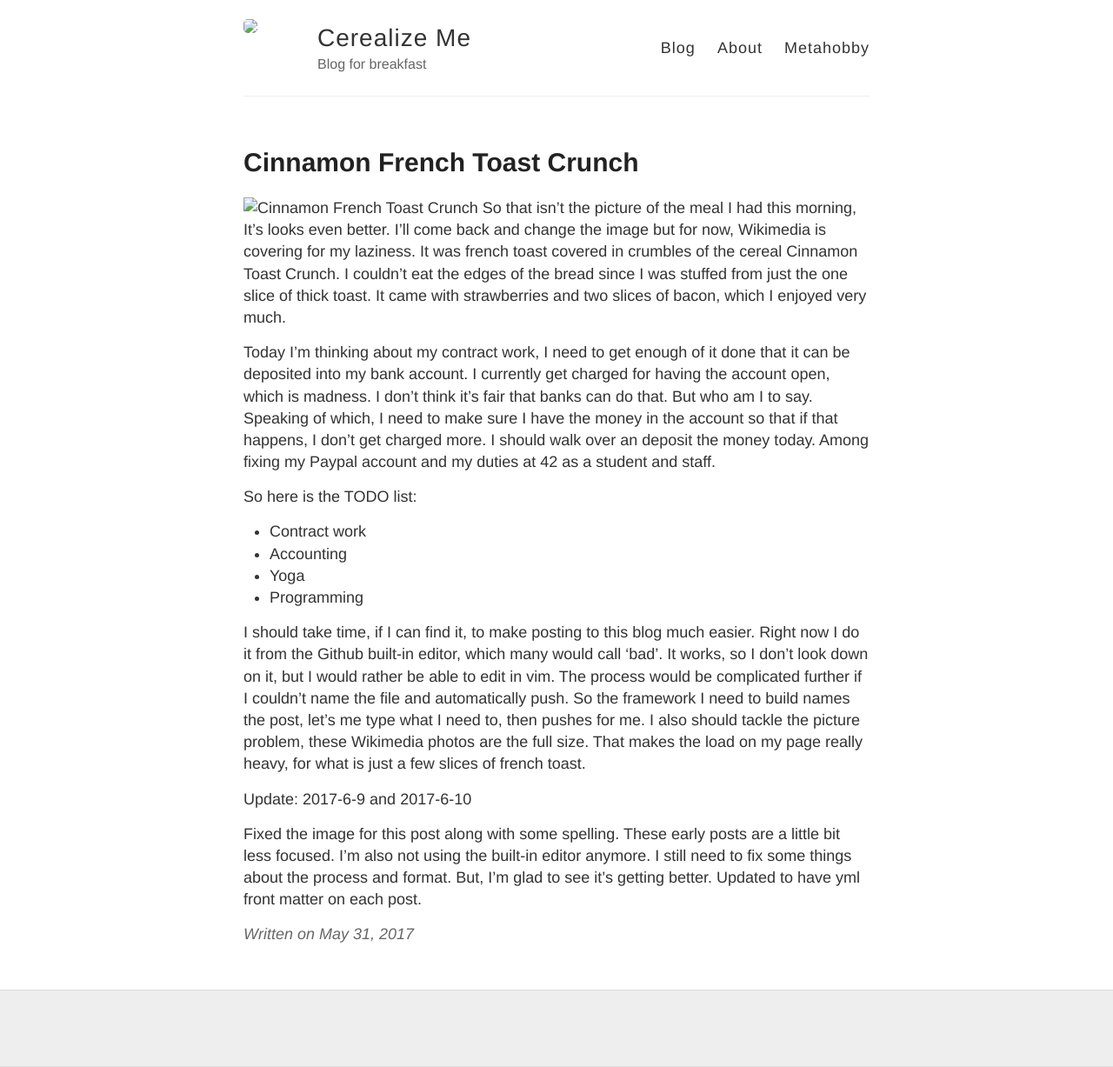
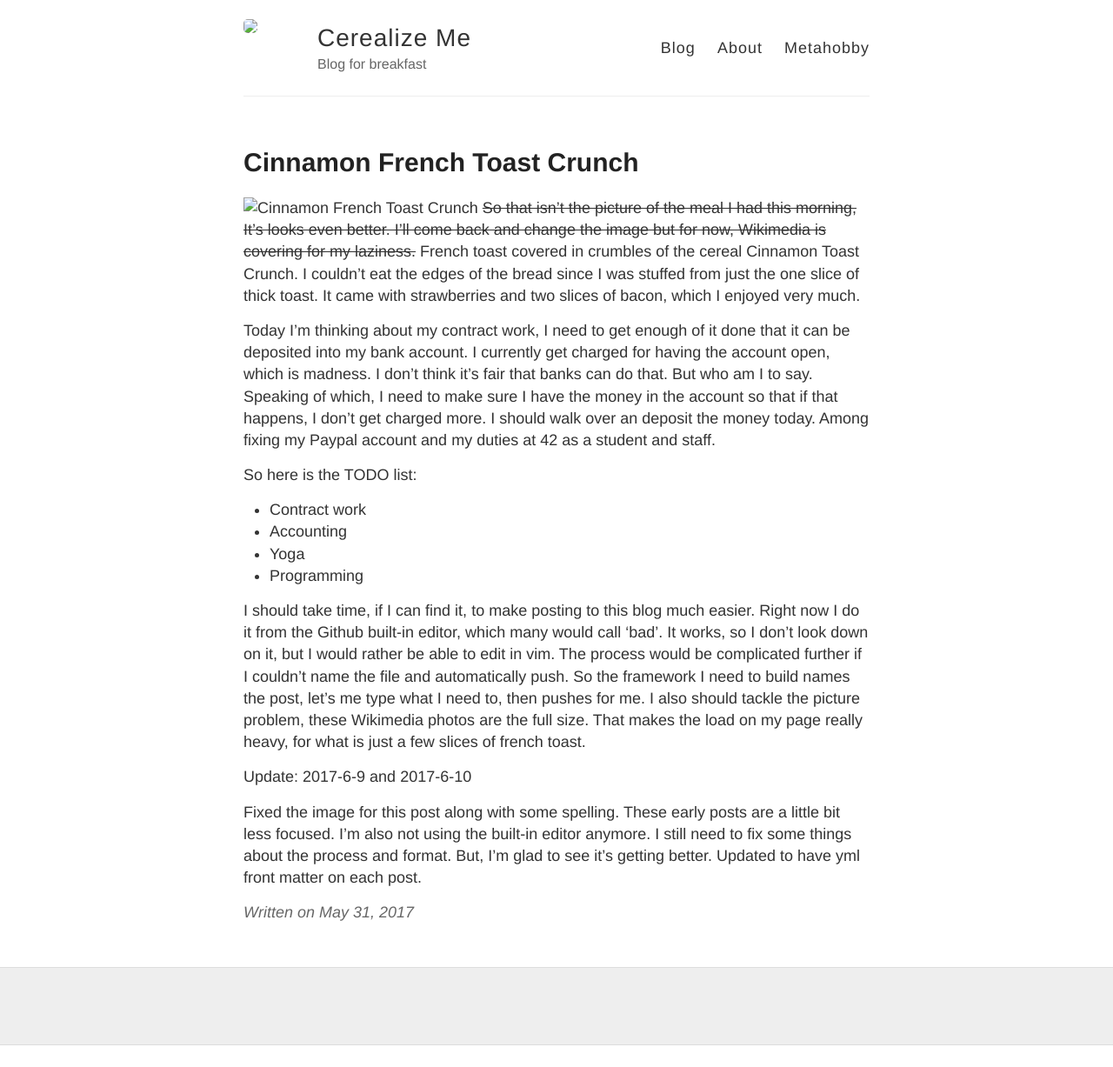
Before and after one commit to qst0/cerealize.me, a Jekyll site: the page built from _posts/2017-5-31-post3.md, in a window 1280 px wide. Shown: the whole page at 87% size. Built offline with Jekyll 4.4.1, drawn with Linux system fonts in a browser that asks for light colours; comment, search, counter and statistics services are not loaded; after the commit the page ends 1202 px from its top, so only the background shows below that.

```diff
--- a/_posts/2017-5-31-post3.md
+++ b/_posts/2017-5-31-post3.md
@@ -4,9 +4,9 @@ title: Cinnamon French Toast Crunch
 date: 2017-5-31
 ---
 ![Cinnamon French Toast Crunch](images/2017-5-31.jpg)
-So that isn't the picture of the meal I had this morning, It's looks even better.
-I'll come back and change the image but for now, Wikimedia is covering for my laziness.
-It was french toast covered in crumbles of the cereal Cinnamon Toast Crunch.
+~~So that isn't the picture of the meal I had this morning, It's looks even better.
+I'll come back and change the image but for now, Wikimedia is covering for my laziness.~~
+French toast covered in crumbles of the cereal Cinnamon Toast Crunch.
 I couldn't eat the edges of the bread since I was stuffed from just the one slice of thick toast.
 It came with strawberries and two slices of bacon, which I enjoyed very much.
 
```
Also changed, not shown: _posts/2017-5-28-post1.md (+9 -2 lines), _posts/2017-5-30-post2.md (+4 -2 lines), _posts/2017-6-1-post4.md (+5 -2 lines).
